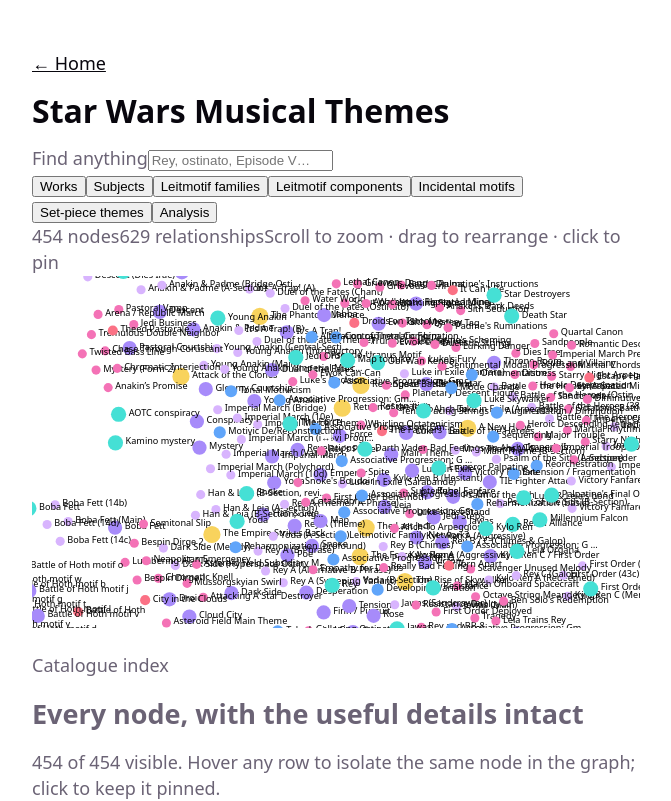
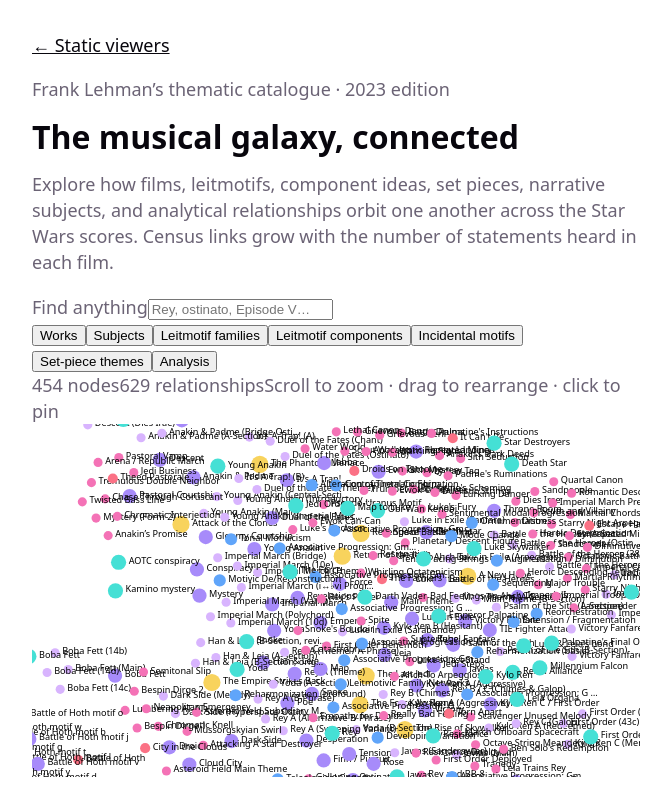
Before and after one commit to TennisGazelle/static-viewers, a React (Vite) app: page /star-wars-musical-themes in a window 1280 px wide. Shown: the top 801 px of the page, without its empty margins (304-975 px from the left). Built offline with nearby package versions, Linux system fonts and the light colour scheme; what @gitgraph/react would draw is missing.

Commit message:
Add editorial framing to Star Wars viewer

```diff
--- a/src/pages/StarWarsMusicalThemes.tsx
+++ b/src/pages/StarWarsMusicalThemes.tsx
@@ -3,11 +3,17 @@
 
 function StarWarsMusicalThemes() {
   return (
-    <main>
-      <p>
-        <Link to="/">&larr; Home</Link>
-      </p>
-      <h1>Star Wars Musical Themes</h1>
+    <main className="star-wars-page">
+      <header className="star-wars-hero">
+        <Link className="back-link" to="/">&larr; Static viewers</Link>
+        <p className="eyebrow">Frank Lehman’s thematic catalogue · 2023 edition</p>
+        <h1>The musical galaxy, connected</h1>
+        <p className="star-wars-deck">
+          Explore how films, leitmotifs, component ideas, set pieces, narrative subjects,
+          and analytical relationships orbit one another across the Star Wars scores.
+          Census links grow with the number of statements heard in each film.
+        </p>
+      </header>
       <StarWarsGraph />
     </main>
   )
```
